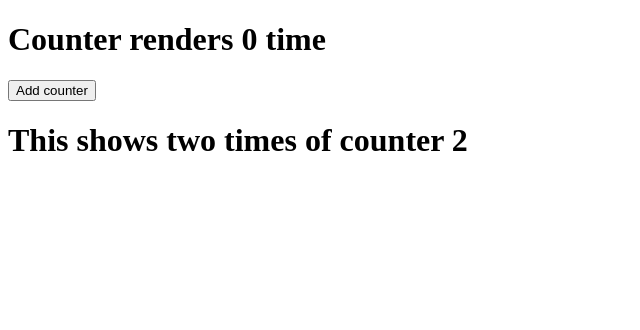
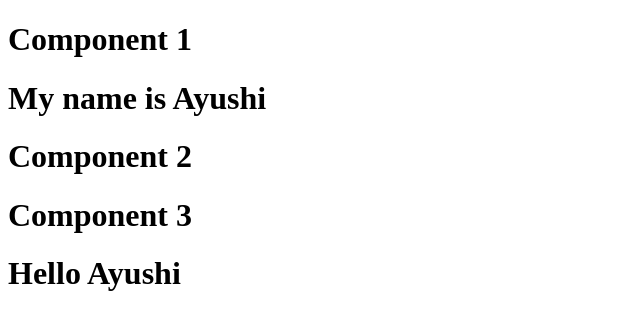
Before and after one commit to ayushisahoo22/react_js, a React (Vite) app in the folder 02counter/: page / in a window 1280 px wide. Shown: the top 330 px of the page, without its empty margins (0-640 px from the left). Built offline with nearby package versions, Linux system fonts and the light colour scheme.

Commit message:
UseContext Hook

```diff
--- /dev/null
+++ b/02counter/src/Hooks/useContext.jsx
@@ -0,0 +1,37 @@
+import { createContext,useState,useContext } from "react";
+
+const userContext=createContext(); //create
+function Component1(){
+    const [user,setUser]=useState("Ayushi");
+    return (
+        //provider gives value
+        <userContext.Provider value={user}>
+            <h1>Component 1</h1>
+            <h1>My name is {user}</h1>
+            <Component2/>
+        </userContext.Provider>
+    )
+}
+
+function Component2(){
+    //no prop drilling
+    return (
+    <>
+      <h1>Component 2</h1>
+      <Component3 />
+    </>
+  );
+}
+
+function Component3(){
+    // using only at component 3
+    const u=useContext(userContext);
+    return (
+    <>
+      <h1>Component 3</h1>
+      <h1>Hello {u}</h1>
+    </>
+  );
+}
+
+export default Component1
--- a/02counter/src/main.jsx
+++ b/02counter/src/main.jsx
@@ -5,6 +5,7 @@ import Car from './PropsObject.jsx'
 import FavoriteColor from './Hooks/Hook_color.jsx'
 import CounterApp from './Hooks/Hook_counter.jsx'
 import Timer from './Hooks/useEffect.jsx'
+import Component1 from './Hooks/useContext.jsx'
 
 //    Object
 // const carInfo={
@@ -39,5 +40,7 @@ createRoot(document.getElementById('root')).render(
 
   // <CounterApp/>
 
-  <Timer/>
+  // <Timer/>
+
+  <Component1/>
 )
```
